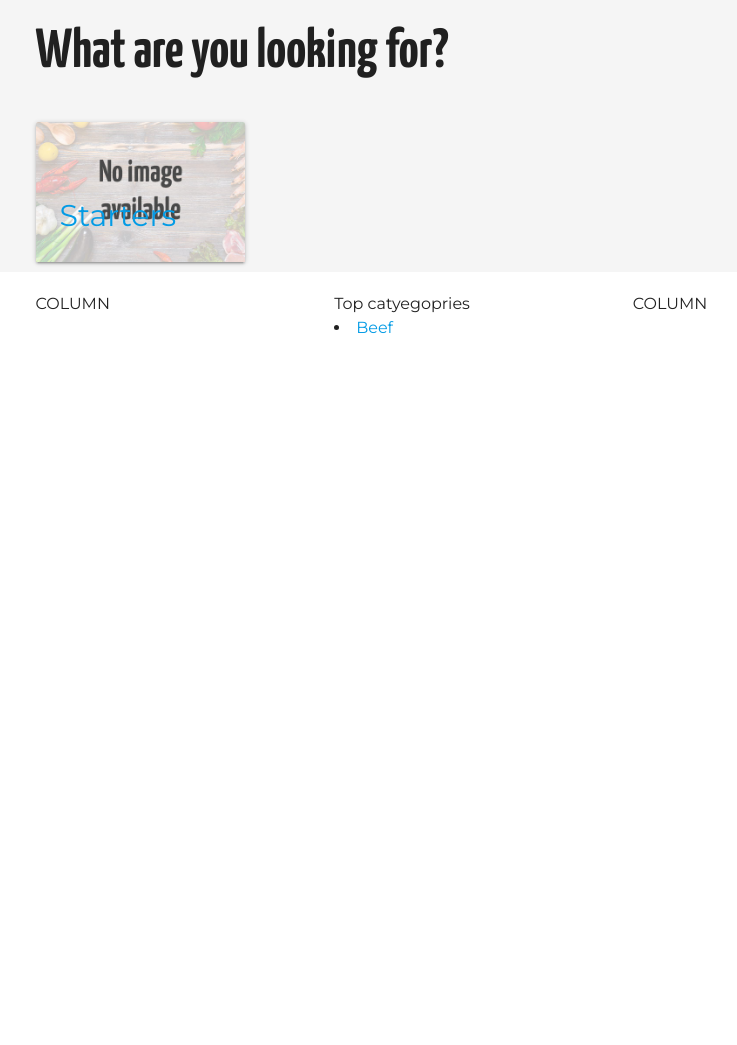
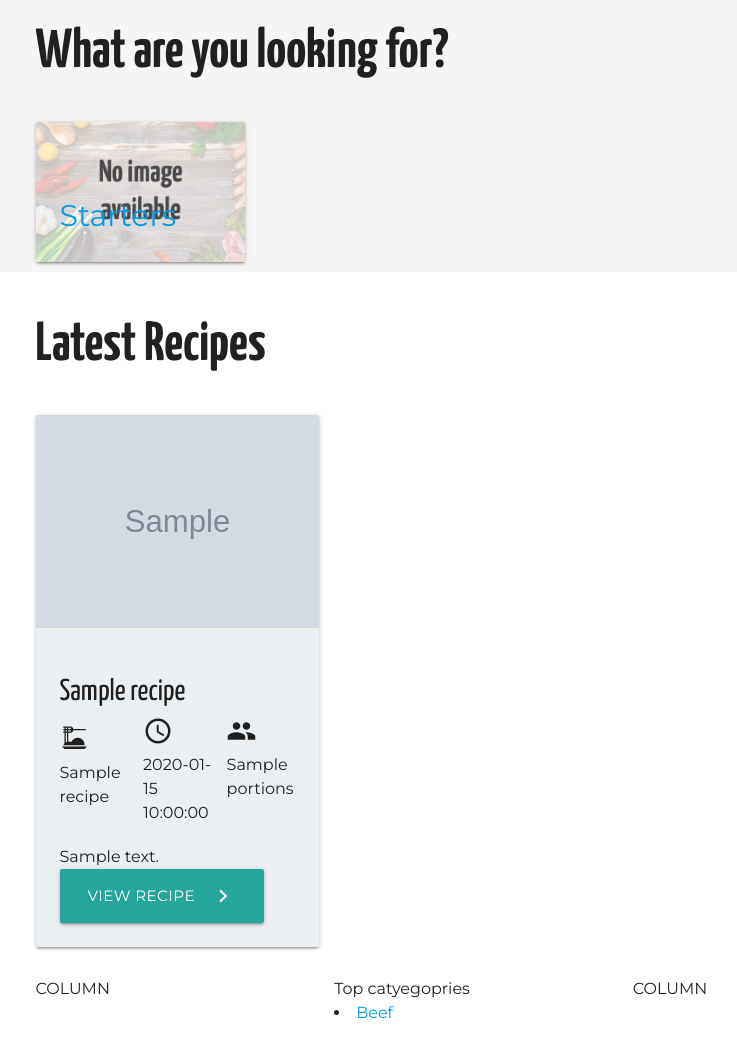
Before and after one commit to Bourkekev/ms3-your-recipe-hub, a Flask app: page / in a window 1280 px wide. Shown: the part 765-1810 px from the top of the page, without its empty margins (164-901 px from the left). Before the commit the page ends 1099 px from the top, so only its background shows below. Run offline with Flask 2, Linux system fonts and the light colour scheme; grey boxes marked "Sample" are stand-in pictures; a database or web service that is not in the repository returns one stand-in record (values such as "Sample title"); some libraries are stand-ins or nearby versions.

Commit message:
Get recipes on homepage sorted by latest date

```diff
--- a/app.py
+++ b/app.py
@@ -26,8 +26,8 @@ def page_not_found(e):
 
 @app.route('/')
 def home_recipes():
-    categories = mongo.db.categories.find().sort("category_name", 1)
-    return render_template("index.html", categories=categories, recipes=mongo.db.recipes.find())
+    recipes = list(mongo.db.recipes.find().sort("date", -1))
+    return render_template("index.html", recipes=recipes)
 
 
 @app.route('/all_recipes')
--- a/templates/index.html
+++ b/templates/index.html
@@ -84,4 +84,47 @@
         </div>
     </div>
 </div>
+<div class="container">
+    <div class="row">
+        <div class="col s12">
+            <h2>Latest Recipes</h2>
+        </div>
+    </div>
+    {% if recipes|length  > 0 %}
+        <div class="row">
+            {% for recipe in recipes %}
+                <div class="col m6 l4">
+                    <div class="card blue-grey lighten-5">
+                        <div class="card-image">
+                            {% if recipe.image_url %}
+                                <img src="{{recipe.image_url}}" alt="{{recipe.title}}"/>
+                            {% else %}
+                                <picture>
+                                <source media="(max-width: 480px)"
+                                srcset="{{url_for('static', filename='images/recipe-no-image-480x320.jpg')}}">
+                                <img src="{{url_for('static', filename='images/recipe-no-image-843x562.jpg')}}" alt="no image available"/>
+                                </picture>
+                            {% endif %}
+                        </div>
+                        <div class="card-content">
+                            <h2 class="card-title">{{recipe.title}}</h2>
+                            <div class="row">
+                                <div class="col s4"><span class="mdi small prefix mdi-pasta"></span>{{recipe.course_name}}</div>
+                                <div class="col s4"><i class="small material-icons">access_time</i>{{recipe.total_time}}</div>
+                                <div class="col s4"><i class="small material-icons">people</i>{{recipe.portions}}</div>
+                            </div>
+
+                            <p>{{recipe.short_description}}</p>
+                            <a class="waves-effect waves-light btn-large" href="{{url_for('single_recipe', recipe_id=recipe._id)}}"><i class="material-icons right">chevron_right</i>View recipe</a>
+                        </div>
+                    </div>
+                </div>
+            {% endfor %}
+        </div>
+    {% else %}
+        <div class="row">
+            <div class="col s12"><p>No recipes found</p></div>
+        </div>
+    {% endif %}
+</div>
 {% endblock %}
```
